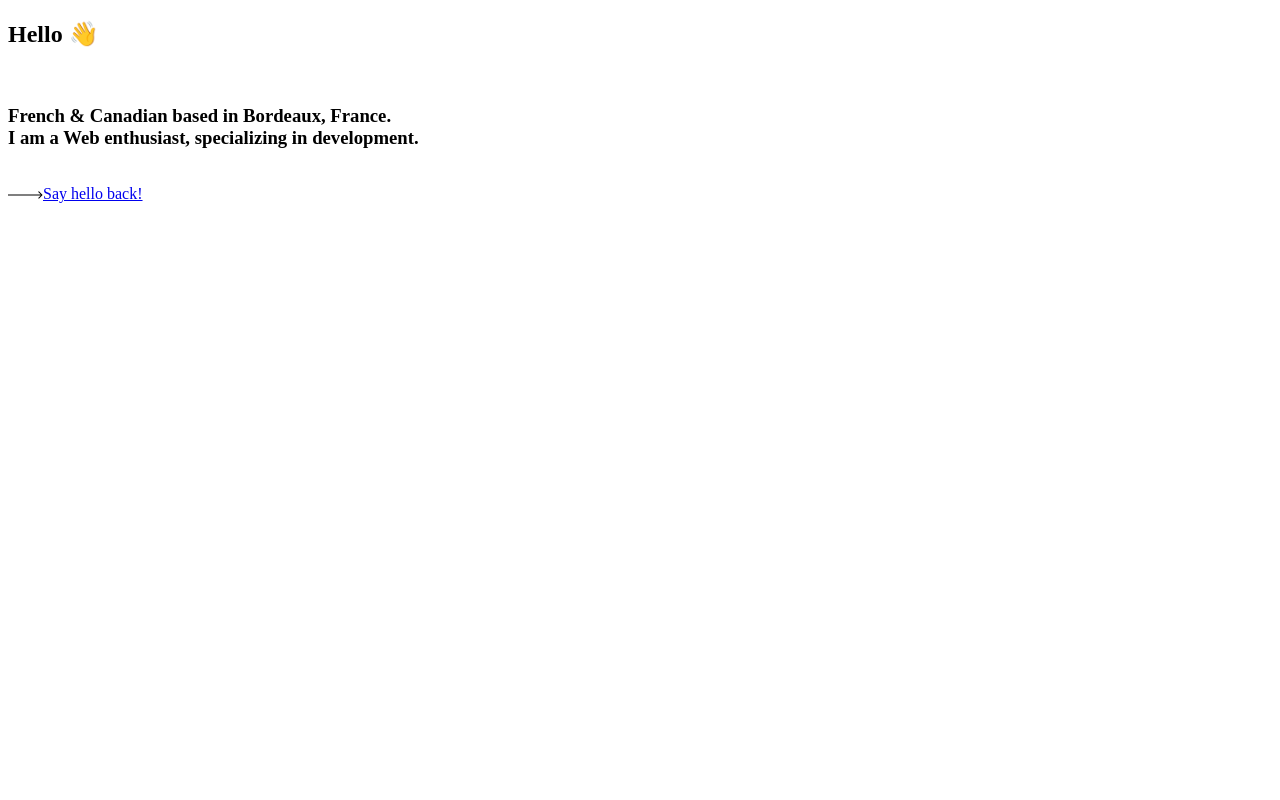
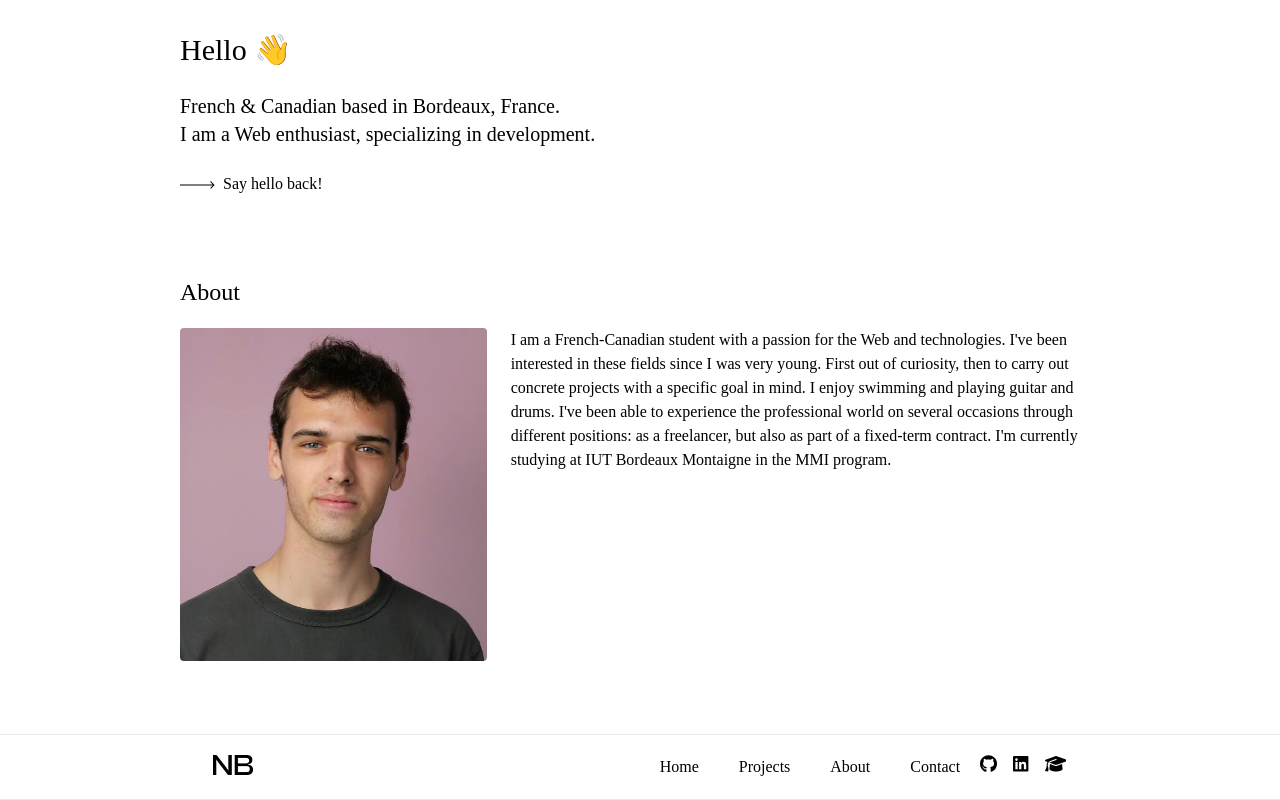
Before and after one commit to nin0dev/portfolio-v2, a Next.js app: page / in a window 1280 px wide. Built offline with nearby package versions, Linux system fonts and the light colour scheme.

Commit message:
components styling

```diff
--- a/src/app/globals.css
+++ /dev/null
@@ -1,27 +0,0 @@
-@tailwind base;
-@tailwind components;
-@tailwind utilities;
-
-:root {
-  --foreground-rgb: 0, 0, 0;
-  --background-start-rgb: 214, 219, 220;
-  --background-end-rgb: 255, 255, 255;
-}
-
-@media (prefers-color-scheme: dark) {
-  :root {
-    --foreground-rgb: 255, 255, 255;
-    --background-start-rgb: 0, 0, 0;
-    --background-end-rgb: 0, 0, 0;
-  }
-}
-
-body {
-  color: rgb(var(--foreground-rgb));
-  background: linear-gradient(
-      to bottom,
-      transparent,
-      rgb(var(--background-end-rgb))
-    )
-    rgb(var(--background-start-rgb));
-}
--- a/src/app/page.tsx
+++ b/src/app/page.tsx
@@ -1,10 +1,13 @@
 'use client';
+import Header from '@/components/header';
+import '../styles/globals.css';
+import About from '@/components/about';
 
 export default function Home() {
   return (
     <>
-      <main className="mb-20">
-        <div>
+      <main>
+        <div className="mb-20">
           <h2 className="text-3xl">Hello 👋</h2>
           <br />
           <h3 className="text-xl">
@@ -29,6 +32,9 @@ export default function Home() {
             Say hello back!
           </a>
         </div>
+
+        <About />
+        <Header />
       </main>
     </>
   );
--- a/src/components/header.tsx
+++ b/src/components/header.tsx
@@ -1,26 +1,13 @@
 'use client';
 import React, { useState } from 'react';
-import ReactDOM from 'react-dom';
 
-import classnames from 'classnames';
-
-import { useTheme } from 'next-themes';
-
-import { FontAwesomeIcon } from '@fortawesome/react-fontawesome';
-import {
-  faMoon,
-  faXmark,
-  faSun,
-  faBars,
-} from '@fortawesome/free-solid-svg-icons';
-import useColorMode from '../../hooks/useColorMode';
+// import { faXmark, faBars } from '@fortawesome/free-solid-svg-icons';
 
 export default function Header() {
-  const [colorMode, setColorMode] = useColorMode();
   const [open, setOpen] = useState(false);
 
   return (
-    <nav className="bg-white bottom-0 right-0 left-0 flex fixed justify-between py-5 px-5 z-50 drop-shadow-custom md:justify-around">
+    <nav className="bg-[hsla(0,100%,100%,.9)] backdrop-blur-sm	border-y border-[#eaeaea] bottom-0 right-0 left-0 flex fixed justify-between py-5 px-5 z-50 drop-shadow-custom md:justify-around">
       <a href="/">
         <img className="h-5" src="/images/logo-light.png" alt="Logo" />
       </a>
@@ -31,11 +18,11 @@ export default function Header() {
           setOpen(!open);
         }}
       >
-        {open ? (
+        {/* {open ? (
           <FontAwesomeIcon icon={faXmark} />
         ) : (
           <FontAwesomeIcon icon={faBars} />
-        )}
+        )} */}
       </button>
 
       <ul
@@ -43,16 +30,16 @@ export default function Header() {
           open ? 'block' : 'hidden'
         } absolute left-0`}
       >
-        <li className="px-5 font-light">
+        <li className="px-5 font-normal">
           <a href="/">Home</a>
         </li>
-        <li className="px-5 font-light">
+        <li className="px-5 font-normal">
           <a href="">Projects</a>
         </li>
-        <li className="px-5 font-light">
+        <li className="px-5 font-normal">
           <a href="">About</a>
         </li>
-        <li className="px-5 font-light">
+        <li className="px-5 font-normal">
           <a href="">Contact</a>
         </li>
         <li>
@@ -60,7 +47,7 @@ export default function Header() {
             <svg
               className="pr-4"
               xmlns="http://www.w3.org/2000/svg"
-              height="1.3em"
+              height="1.1em"
               viewBox="0 0 496 512"
             >
               <path d="M165.9 397.4c0 2-2.3 3.6-5.2 3.6-3.3.3-5.6-1.3-5.6-3.6 0-2 2.3-3.6 5.2-3.6 3-.3 5.6 1.3 5.6 3.6zm-31.1-4.5c-.7 2 1.3 4.3 4.3 4.9 2.6 1 5.6 0 6.2-2s-1.3-4.3-4.3-5.2c-2.6-.7-5.5.3-6.2 2.3zm44.2-1.7c-2.9.7-4.9 2.6-4.6 4.9.3 2 2.9 3.3 5.9 2.6 2.9-.7 4.9-2.6 4.6-4.6-.3-1.9-3-3.2-5.9-2.9zM244.8 8C106.1 8 0 113.3 0 252c0 110.9 69.8 205.8 169.5 239.2 12.8 2.3 17.3-5.6 17.3-12.1 0-6.2-.3-40.4-.3-61.4 0 0-70 15-84.7-29.8 0 0-11.4-29.1-27.8-36.6 0 0-22.9-15.7 1.6-15.4 0 0 24.9 2 38.6 25.8 21.9 38.6 58.6 27.5 72.9 20.9 2.3-16 8.8-27.1 16-33.7-55.9-6.2-112.3-14.3-112.3-110.5 0-27.5 7.6-41.3 23.6-58.9-2.6-6.5-11.1-33.3 2.6-67.9 20.9-6.5 69 27 69 27 20-5.6 41.5-8.5 62.8-8.5s42.8 2.9 62.8 8.5c0 0 48.1-33.6 69-27 13.7 34.7 5.2 61.4 2.6 67.9 16 17.7 25.8 31.5 25.8 58.9 0 96.5-58.9 104.2-114.8 110.5 9.2 7.9 17 22.9 17 46.4 0 33.7-.3 75.4-.3 83.6 0 6.5 4.6 14.4 17.3 12.1C428.2 457.8 496 362.9 496 252 496 113.3 383.5 8 244.8 8zM97.2 352.9c-1.3 1-1 3.3.7 5.2 1.6 1.6 3.9 2.3 5.2 1 1.3-1 1-3.3-.7-5.2-1.6-1.6-3.9-2.3-5.2-1zm-10.8-8.1c-.7 1.3.3 2.9 2.3 3.9 1.6 1 3.6.7 4.3-.7.7-1.3-.3-2.9-2.3-3.9-2-.6-3.6-.3-4.3.7zm32.4 35.6c-1.6 1.3-1 4.3 1.3 6.2 2.3 2.3 5.2 2.6 6.5 1 1.3-1.3.7-4.3-1.3-6.2-2.2-2.3-5.2-2.6-6.5-1zm-11.4-14.7c-1.6 1-1.6 3.6 0 5.9 1.6 2.3 4.3 3.3 5.6 2.3 1.6-1.3 1.6-3.9 0-6.2-1.4-2.3-4-3.3-5.6-2z" />
@@ -72,7 +59,7 @@ export default function Header() {
             <svg
               className="pr-4"
               xmlns="http://www.w3.org/2000/svg"
-              height="1.3em"
+              height="1.1em"
               viewBox="0 0 448 512"
             >
               <path d="M416 32H31.9C14.3 32 0 46.5 0 64.3v383.4C0 465.5 14.3 480 31.9 480H416c17.6 0 32-14.5 32-32.3V64.3c0-17.8-14.4-32.3-32-32.3zM135.4 416H69V202.2h66.5V416zm-33.2-243c-21.3 0-38.5-17.3-38.5-38.5S80.9 96 102.2 96c21.2 0 38.5 17.3 38.5 38.5 0 21.3-17.2 38.5-38.5 38.5zm282.1 243h-66.4V312c0-24.8-.5-56.7-34.5-56.7-34.6 0-39.9 27-39.9 54.9V416h-66.4V202.2h63.7v29.2h.9c8.9-16.8 30.6-34.5 62.9-34.5 67.2 0 79.7 44.3 79.7 101.9V416z" />
@@ -83,7 +70,7 @@ export default function Header() {
           <a href="./images/" rel="nofollow">
             <svg
               xmlns="http://www.w3.org/2000/svg"
-              height="1.3em"
+              height="1.1em"
               viewBox="0 0 640 512"
             >
               <path d="M320 32c-8.1 0-16.1 1.4-23.7 4.1L15.8 137.4C6.3 140.9 0 149.9 0 160s6.3 19.1 15.8 22.6l57.9 20.9C57.3 229.3 48 259.8 48 291.9v28.1c0 28.4-10.8 57.7-22.3 80.8c-6.5 13-13.9 25.8-22.5 37.6C0 442.7-.9 448.3 .9 453.4s6 8.9 11.2 10.2l64 16c4.2 1.1 8.7 .3 12.4-2s6.3-6.1 7.1-10.4c8.6-42.8 4.3-81.2-2.1-108.7C90.3 344.3 86 329.8 80 316.5V291.9c0-30.2 10.2-58.7 27.9-81.5c12.9-15.5 29.6-28 49.2-35.7l157-61.7c8.2-3.2 17.5 .8 20.7 9s-.8 17.5-9 20.7l-157 61.7c-12.4 4.9-23.3 12.4-32.2 21.6l159.6 57.6c7.6 2.7 15.6 4.1 23.7 4.1s16.1-1.4 23.7-4.1L624.2 182.6c9.5-3.4 15.8-12.5 15.8-22.6s-6.3-19.1-15.8-22.6L343.7 36.1C336.1 33.4 328.1 32 320 32zM128 408c0 35.3 86 72 192 72s192-36.7 192-72L496.7 262.6 354.5 314c-11.1 4-22.8 6-34.5 6s-23.5-2-34.5-6L143.3 262.6 128 408z" />
--- /dev/null
+++ b/src/styles/globals.css
@@ -0,0 +1,3 @@
+@import 'tailwindcss/base';
+@import 'tailwindcss/components';
+@import 'tailwindcss/utilities';
```
